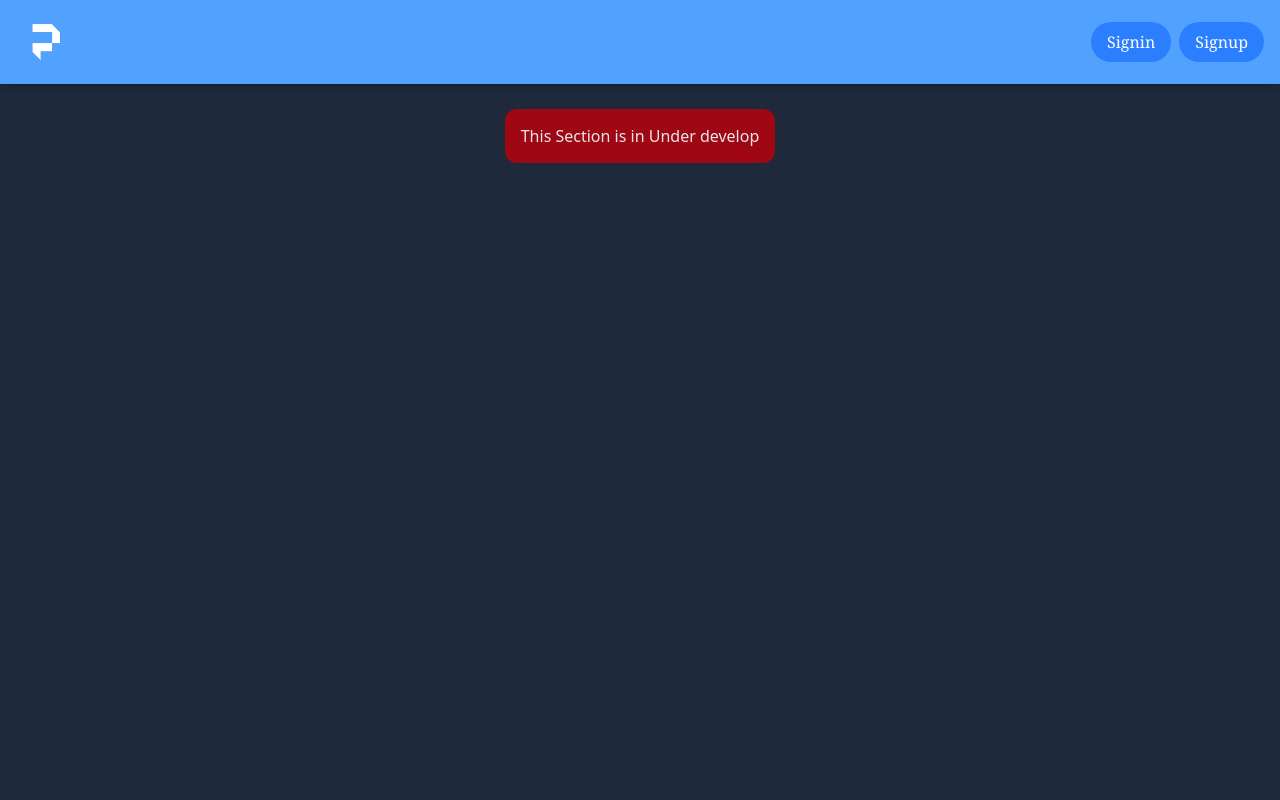
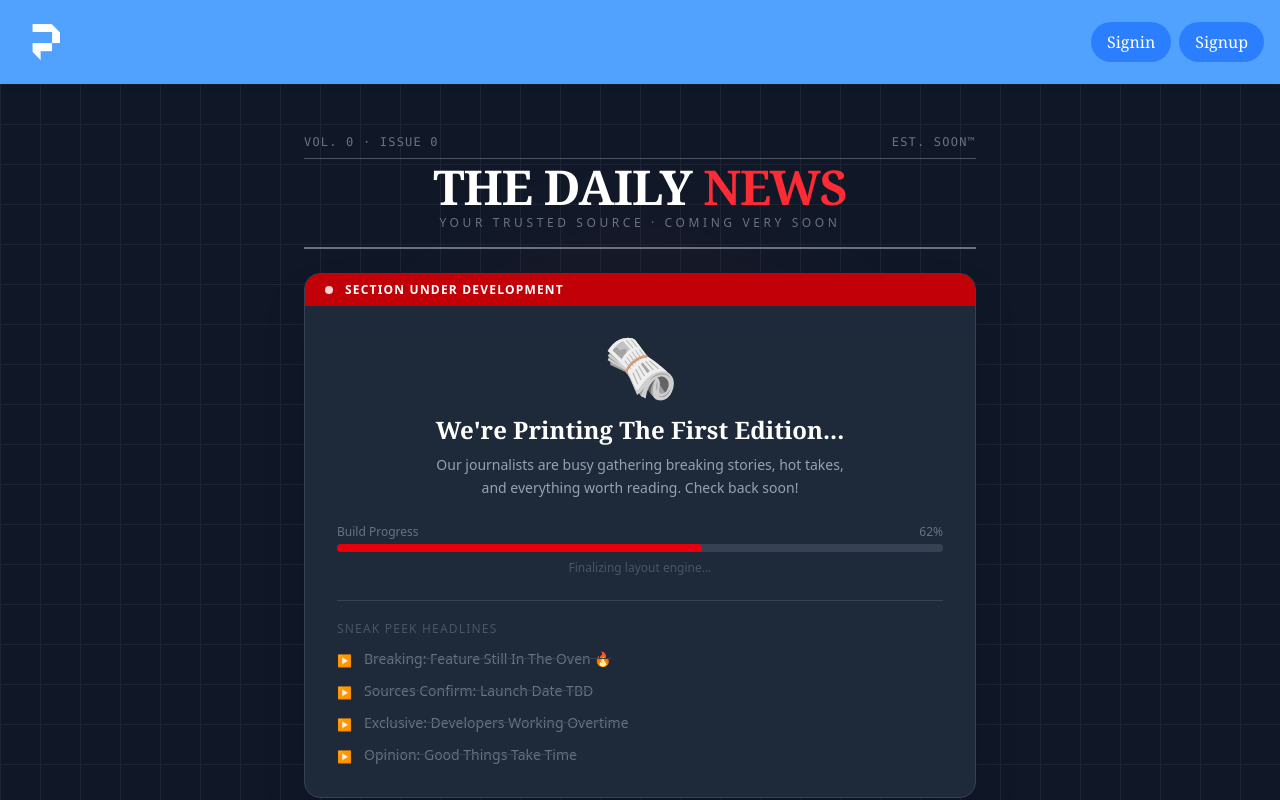
Before and after one commit to sandipchakr/PingMe_Frontend, a React (Vite) app: page /news in a window 1280 px wide. Shown: the top 800 px of the page. Built offline with nearby package versions, Linux system fonts and the light colour scheme; no server answers.

Commit message:
fix design bug in news section

```diff
--- a/src/components/Header/Header.jsx
+++ b/src/components/Header/Header.jsx
@@ -19,7 +19,7 @@ function Header() {
 
                         {user ? (
                             <>
-                            <div className="flex justify-center iteam-center p-3 ">
+                            <div className="flex justify-center iteam-center p-3 gap-4 ">
                                <div className='pt-2'>
                                     <Link className='text-white text-center text-md'
                                     to="/news"
--- a/src/components/News.jsx
+++ b/src/components/News.jsx
@@ -1,17 +1,136 @@
-import React from 'react'
+import React, { useEffect, useState } from 'react'
 
 function News() {
+  const [dots, setDots] = useState('')
+  const [progress, setProgress] = useState(0)
+
+  useEffect(() => {
+    const dotInterval = setInterval(() => {
+      setDots(d => d.length >= 3 ? '' : d + '.')
+    }, 500)
+
+    const progressInterval = setInterval(() => {
+      setProgress(p => {
+        if (p >= 87) return 87 // stall at 87% for realism
+        return p + Math.floor(Math.random() * 4) + 1
+      })
+    }, 200)
+
+    return () => {
+      clearInterval(dotInterval)
+      clearInterval(progressInterval)
+    }
+  }, [])
+
+  const headlines = [
+    'Breaking: Feature Still In The Oven 🔥',
+    'Sources Confirm: Launch Date TBD',
+    'Exclusive: Developers Working Overtime',
+    'Opinion: Good Things Take Time',
+  ]
+
   return (
-    <div
-    className='p-2 bg-gray-800 h-screen'
-    >
-        <div
-        className='p-4 m-4'
-        >
-            <span
-        className='p-4 bg-red-800 text-gray-200 rounded-xl'
-        >This Section is in Under develop</span>
+    <div className="min-h-screen bg-gray-900 flex flex-col items-center justify-center p-6 relative overflow-hidden">
+
+      {/* Background grid texture */}
+      <div className="absolute inset-0 opacity-5"
+        style={{
+          backgroundImage: 'linear-gradient(#fff 1px, transparent 1px), linear-gradient(90deg, #fff 1px, transparent 1px)',
+          backgroundSize: '40px 40px'
+        }}
+      />
+
+      {/* Glow blob */}
+      <div className="absolute top-1/2 left-1/2 -translate-x-1/2 -translate-y-1/2 w-[500px] h-[500px] rounded-full opacity-10 blur-3xl"
+        style={{ background: 'radial-gradient(circle, #ef4444, transparent)' }}
+      />
+
+      {/* Newspaper masthead */}
+      <div className="relative z-10 w-full max-w-2xl">
+
+        {/* Top bar */}
+        <div className="flex items-center justify-between border-b border-gray-600 pb-2 mb-1">
+          <span className="text-gray-500 text-xs font-mono tracking-widest uppercase">Vol. 0 · Issue 0</span>
+          <span className="text-gray-500 text-xs font-mono tracking-widest uppercase">Est. Soon™</span>
         </div>
+
+        {/* Masthead title */}
+        <div className="text-center border-b-2 border-gray-500 pb-4 mb-6">
+          <h1 className="text-5xl font-black text-white tracking-tight leading-none"
+            style={{ fontFamily: 'Georgia, serif', letterSpacing: '-1px' }}>
+            THE DAILY
+            <span className="text-red-500"> NEWS</span>
+          </h1>
+          <p className="text-gray-500 text-xs tracking-[0.3em] uppercase mt-1">Your trusted source · Coming very soon</p>
+        </div>
+
+        {/* Main card */}
+        <div className="bg-gray-800 border border-gray-700 rounded-2xl overflow-hidden shadow-2xl">
+
+          {/* Red alert banner */}
+          <div className="bg-red-700 px-5 py-2 flex items-center gap-3">
+            <span className="w-2 h-2 rounded-full bg-white animate-pulse" />
+            <span className="text-white text-xs font-bold tracking-widest uppercase">Section Under Development</span>
+          </div>
+
+          {/* Content */}
+          <div className="p-8 text-center">
+
+            {/* Animated icon */}
+            <div className="text-6xl mb-4" style={{ animation: 'bounce 1.5s infinite' }}>🗞️</div>
+
+            <h2 className="text-2xl font-bold text-white mb-2" style={{ fontFamily: 'Georgia, serif' }}>
+              We're Printing The First Edition{dots}
+            </h2>
+
+            <p className="text-gray-400 text-sm leading-relaxed mb-6">
+              Our journalists are busy gathering breaking stories, hot takes,<br />
+              and everything worth reading. Check back soon!
+            </p>
+
+            {/* Progress bar */}
+            <div className="mb-2">
+              <div className="flex justify-between text-xs text-gray-500 mb-1">
+                <span>Build Progress</span>
+                <span>{progress}%</span>
+              </div>
+              <div className="h-2 bg-gray-700 rounded-full overflow-hidden">
+                <div
+                  className="h-full bg-red-600 rounded-full transition-all duration-300"
+                  style={{ width: `${progress}%` }}
+                />
+              </div>
+            </div>
+
+            <p className="text-gray-600 text-xs mb-6">Finalizing layout engine{dots}</p>
+
+            {/* Mock headlines */}
+            <div className="border-t border-gray-700 pt-5 text-left space-y-3">
+              <p className="text-gray-600 text-xs uppercase tracking-widest mb-3">Sneak Peek Headlines</p>
+              {headlines.map((h, i) => (
+                <div key={i} className="flex items-start gap-3 group">
+                  <span className="text-red-600 font-black text-xs mt-1 shrink-0">▶</span>
+                  <p className="text-gray-500 text-sm group-hover:text-gray-300 transition-colors duration-200 line-through decoration-gray-700">
+                    {h}
+                  </p>
+                </div>
+              ))}
+            </div>
+          </div>
+        </div>
+
+        {/* Footer note */}
+        <p className="text-center text-gray-700 text-xs mt-5 tracking-wider">
+          © The Daily News · All rights reserved · Probably
+        </p>
+      </div>
+
+      <style>{`
+        @keyframes bounce {
+          0%, 100% { transform: translateY(0); }
+          50% { transform: translateY(-8px); }
+        }
+      `}</style>
     </div>
   )
 }
```
